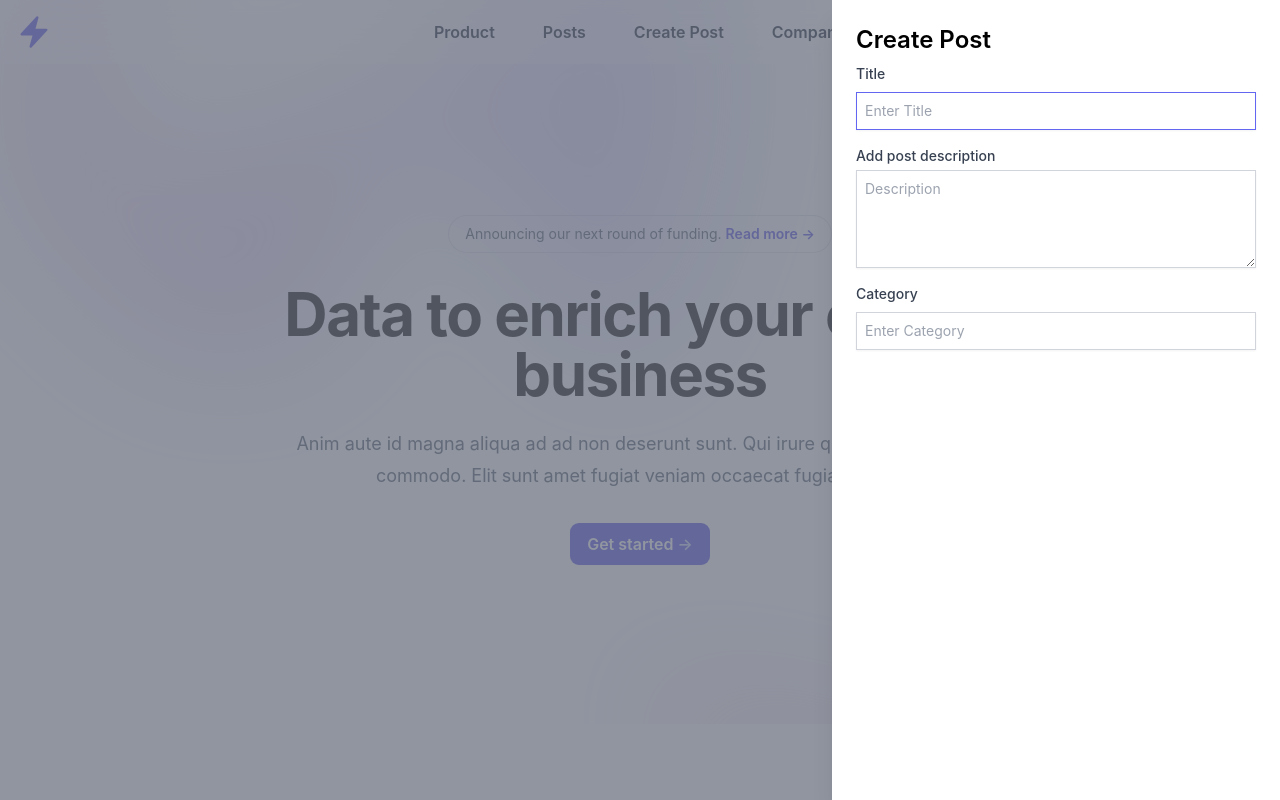
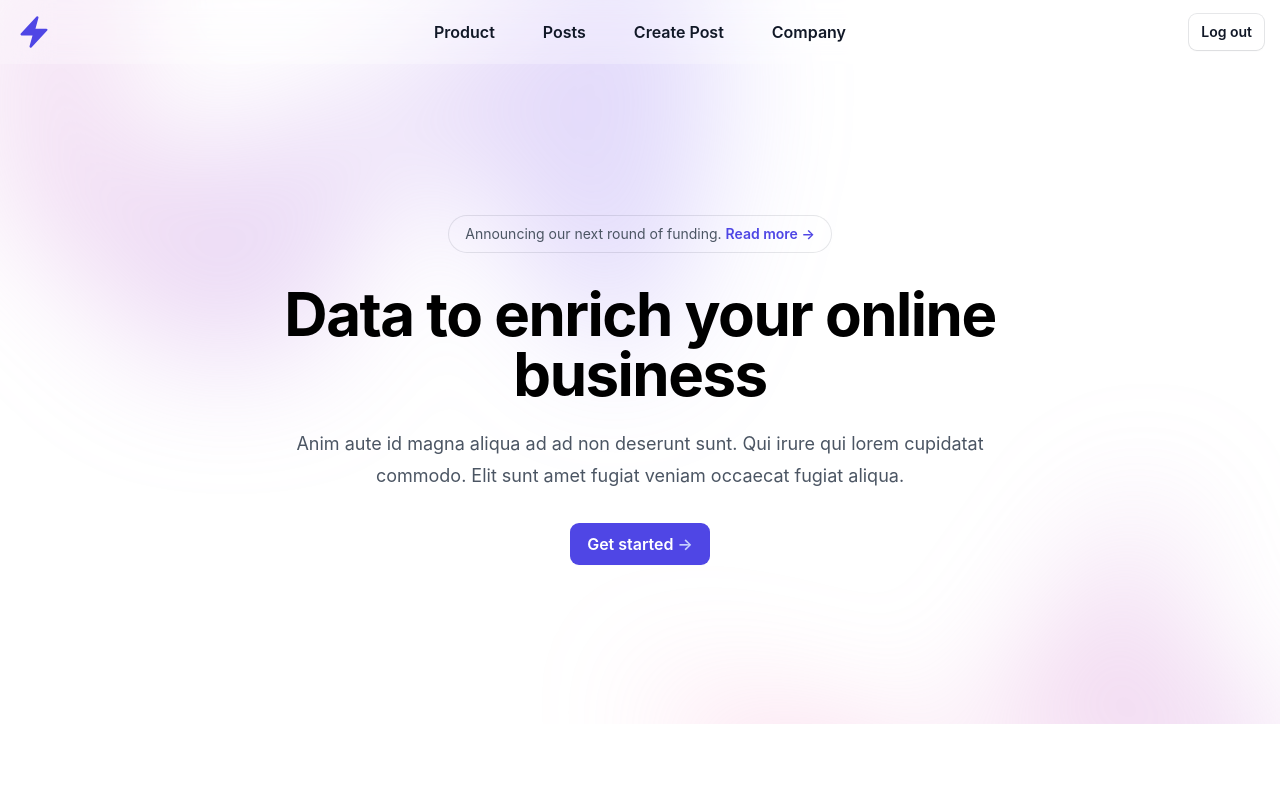
Before and after one commit to UsaidAqeel/front-end, a React (Create React App) app: page /home in a window 1280 px wide. Shown: the top 800 px of the page. Built offline with nearby package versions, Linux system fonts and the light colour scheme.

Commit message:
Delete Images

```diff
--- a/src/components/Home/RightSideBar.jsx
+++ b/src/components/Home/RightSideBar.jsx
@@ -1,10 +1,9 @@
 import React from "react";
 import { Fragment, useState } from "react";
 import { Dialog, Transition } from "@headlessui/react";
-import { XMarkIcon } from "@heroicons/react/24/outline";
 
 const RightSideBar = () => {
-  const [open, setOpen] = useState(true);
+  const [open, setOpen] = useState(false);
   return (
     <>
       <Transition.Root show={open} as={Fragment}>
```
Also changed, not shown: src/images/Air.png (deleted).
